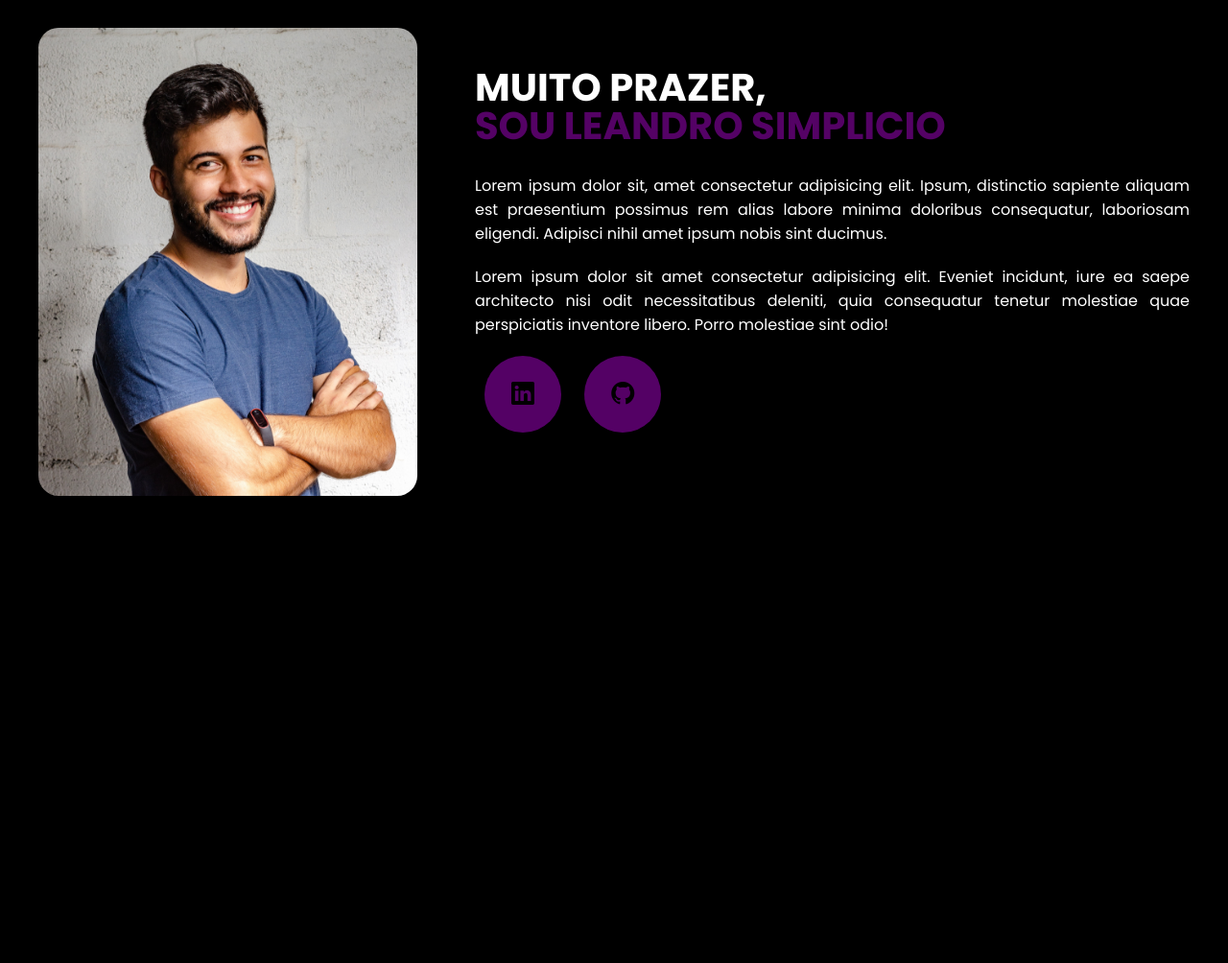
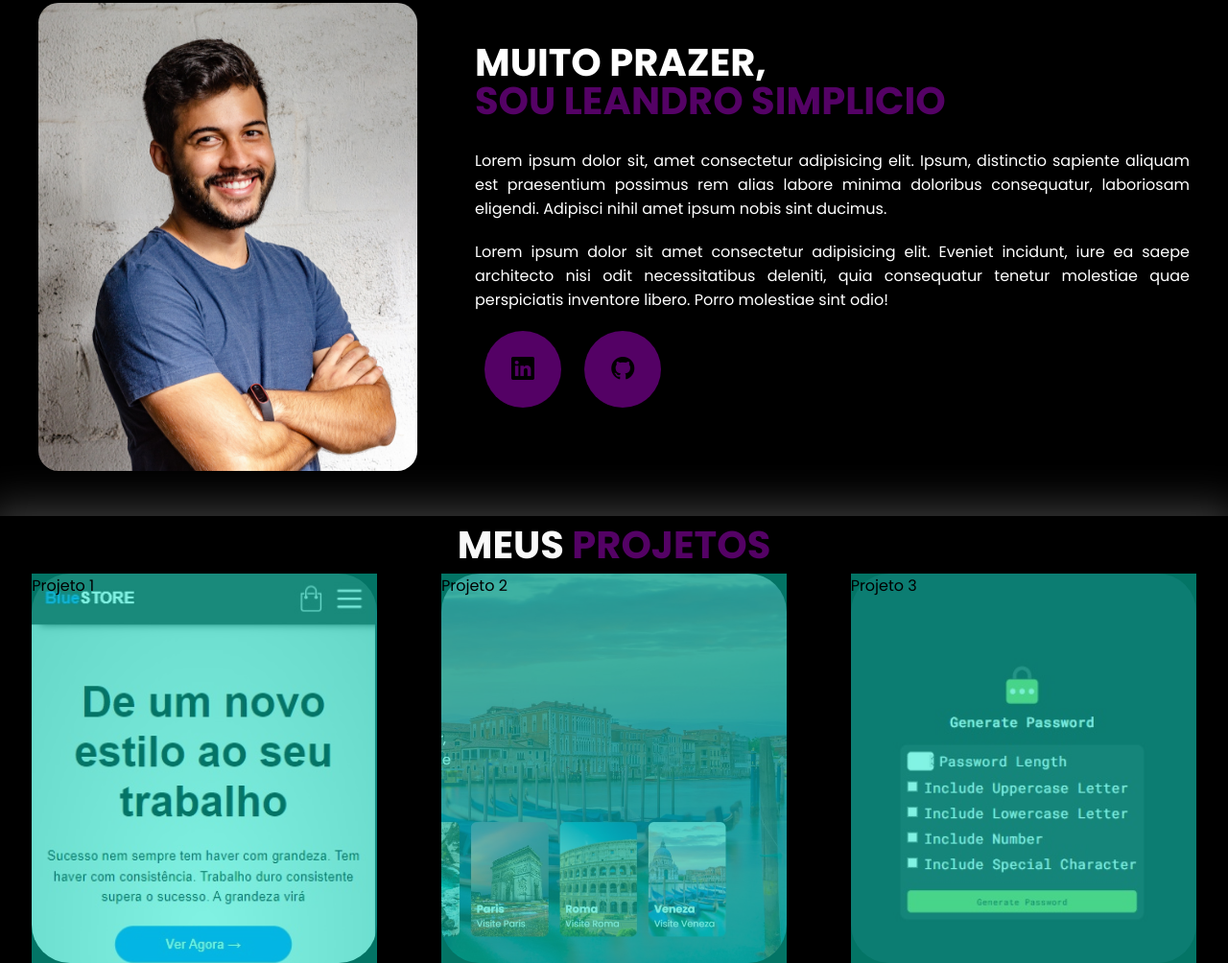
Before and after one commit to LeandroSimplicio/Portifolio-Leandro, a plain HTML site: page index.html in a window 1280 px wide. Shown: the part 1360-2364 px from the top of the page at 96% size. Before the commit the page ends 1924 px from the top, so only its background shows below. Drawn offline with nearby package versions, Linux system fonts and the light colour scheme.

Commit message:
criando a secao de projects

```diff
--- a/assets/css/home.css
+++ b/assets/css/home.css
@@ -26,7 +26,7 @@
   }
 
   .hero-image {
-    width: 400px;
-    height: 400px;
+    width: 350px;
+    height: 350px;
     border-radius: 50%;
   }
--- a/assets/css/main.css
+++ b/assets/css/main.css
@@ -7,3 +7,4 @@
 @import url('skills.css');
 @import url('variables.css');
 @import url('about.css');
+@import url('projects.css');
--- /dev/null
+++ b/assets/css/projects.css
@@ -0,0 +1,41 @@
+h2.projects__title {
+  color: var(--background-light);
+  font-size: var(--font-size-title); /* Usa a variável com clamp() */
+  text-align: center;
+  margin: var(--line-spacing) 0; /* Espaçamento responsivo */
+}
+
+section.projects {
+  padding: var(--line-spacing);
+  box-shadow: 0 0 40px 10px #ffffff3a;
+}
+
+.projects__item-image {
+  width: 360px;
+  height: 406px;
+  background-size: cover;
+  background-position: 100% 0%;
+  transition: 5s;
+  cursor: pointer;
+  border-radius: 40px;
+  position: relative;
+
+
+}
+
+.projects .flex {
+  justify-content: space-around;
+}
+
+.projects__item-image:hover {
+  background-position: 100% 100%;
+}
+
+.overlay{
+    position: absolute;
+    top: 0;
+    left: 0;
+    width: 100%;
+    height: 100%;
+    background-color: rgba(6, 231, 201, 0.5);
+}
--- a/assets/css/utilities.css
+++ b/assets/css/utilities.css
@@ -25,11 +25,17 @@
     margin: var(--line-spacing) auto; /* Espaçamento responsivo */
   }
 
-  h2.skill__title span {
-    color: var(--primary-color);
-  }
-
   button:hover {
     box-shadow: var(--box-shadow);
     transform: scale(1.05);
   }
+
+  h2>span {
+    color: var(--primary-color);
+  }
+
+  h2 {
+    font-size: var(--font-size-title);
+    color: var(--white);
+    margin: var(--line-spacing) 0;
+  }
--- a/index.html
+++ b/index.html
@@ -94,11 +94,11 @@
       </section>
       <!--hero-->
 
-      <section class="skills">
+      <section class="skills"><!--skills-->
         <div class="skill__content">
           <!--interface-->
           <h2 class="skill__title">MINHAS <span>ESPECIALIDADES</span></h2>
-          <div class="flex">
+          <div class="flex"><!--flex-->
             <div class="skill__item">
               <!--especialidades-box-->
               <i class="bi bi-file-code"></i>
@@ -141,27 +141,75 @@
           <!--flex-->
         </div>
         <!--skill__content-->
-      </section><!--skills-->
+      </section>
+      <!--skills-->
 
       <section class="about">
+        <!--about-->
         <div class="about__content">
+          <!--about__content-->
           <div class="flex">
+            <!--flex-->
             <div class="about__image">
-              <img src="assets/img/foto.png" alt="foto minha de perfil">
-            </div> <!--about__image-->
+              <!--about__image-->
+              <img src="assets/img/foto.png" alt="foto minha de perfil" />
+            </div>
+            <!--about__image-->
 
             <div class="about__description">
               <h2>MUITO PRAZER,<span>SOU LEANDRO SIMPLICIO</span></h2>
-              <p>Lorem ipsum dolor sit, amet consectetur adipisicing elit. Ipsum, distinctio sapiente aliquam est praesentium possimus rem alias labore minima doloribus consequatur, laboriosam eligendi. Adipisci nihil amet ipsum nobis sint ducimus.</p>
-              <p>Lorem ipsum dolor sit amet consectetur adipisicing elit. Eveniet incidunt, iure ea saepe architecto nisi odit necessitatibus deleniti, quia consequatur tenetur molestiae quae perspiciatis inventore libero. Porro molestiae sint odio!</p>
+              <p>
+                Lorem ipsum dolor sit, amet consectetur adipisicing elit. Ipsum,
+                distinctio sapiente aliquam est praesentium possimus rem alias
+                labore minima doloribus consequatur, laboriosam eligendi.
+                Adipisci nihil amet ipsum nobis sint ducimus.
+              </p>
+              <p>
+                Lorem ipsum dolor sit amet consectetur adipisicing elit. Eveniet
+                incidunt, iure ea saepe architecto nisi odit necessitatibus
+                deleniti, quia consequatur tenetur molestiae quae perspiciatis
+                inventore libero. Porro molestiae sint odio!
+              </p>
               <div class="btn-social">
-                <a href="#"><Button><i class="bi bi-linkedin"></i></Button></a>
-                <a href="#"><Button><i class="bi bi-github"></i></Button></a>
+                <a href="#"
+                  ><button><i class="bi bi-linkedin"></i></button
+                ></a>
+                <a href="#"
+                  ><button><i class="bi bi-github"></i></button
+                ></a>
               </div>
-            </div> <!--about__description-->
-         </div><!--flex-->
-        </div><!--about__content-->
-      </section> <!--about-->
+            </div>
+            <!--about__description-->
+          </div>
+          <!--flex-->
+        </div>
+        <!--about__content-->
+      </section>
+      <!--about-->
+
+      <section class="projects">
+        <!--projetos-->
+        <div class="projects__content"><!--interface-->
+          <h2 class="projects__title">MEUS <span>PROJETOS</span></h2>
+          <div class="flex">
+            <!--flex-->
+
+            <div class="projects__item-image" style="background-image: url(assets/img/e-commerce.jpeg)">
+            <div class="overlay">Projeto 1</div>
+            </div>
+            <div class="projects__item-image" style="background-image: url(assets/img/carrocel-image.jpeg)">
+              <div class="overlay">Projeto 2</div>
+            </div>
+            <div class="projects__item-image" style="background-image: url(assets/img/Generate-password.jpeg)">
+              <div class="overlay">Projeto 3</div>
+            </div>
+
+          </div>
+          <!--flex-->
+        </div>
+        <!--projects__content-->
+      </section>
+      <!--projetos-->
     </main>
   </body>
 </html>
```
Also changed, not shown: assets/img/Generate-password.jpeg (added), assets/img/carrocel-image.jpeg (added), assets/img/e-commerce.jpeg (added), assets/img/transicao-image.jpeg (added).
